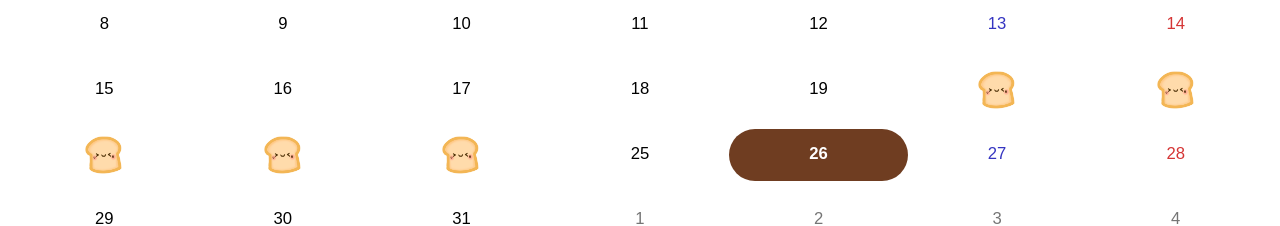
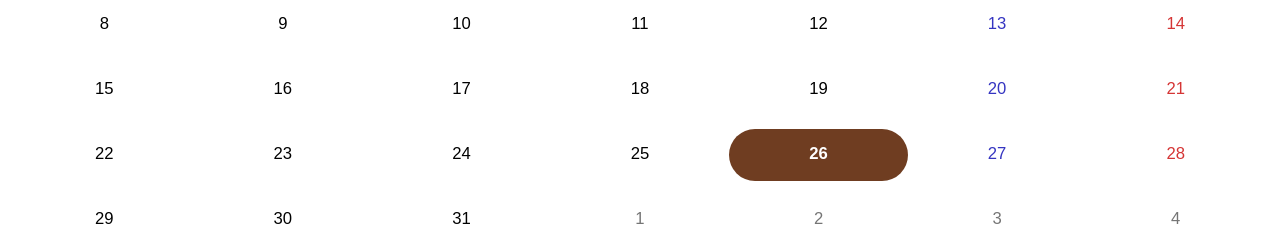
Before and after one commit to Likelion-at-SMWU-12th/DreamPatissier-Client, a React (Create React App) app in the folder dream/: page /diary in a window 1280 px wide. Shown: the part 289-515 px from the top of the page. Built offline with nearby package versions, Linux system fonts and the light colour scheme; no server answers; data requests are answered from the project's data file.

Commit message:
[Fix] 엔드포인트 수정

```diff
--- a/dream/src/pages/Diary.js
+++ b/dream/src/pages/Diary.js
@@ -108,7 +108,7 @@ const Diary = () => {
 
   useEffect(() => {
     axios
-      .get("http://localhost:3001/reviews")
+      .get("http://localhost:3001/record")
       .then((response) => {
         const data = response.data;
         if (typeof data === "object" && data !== null) {
```
